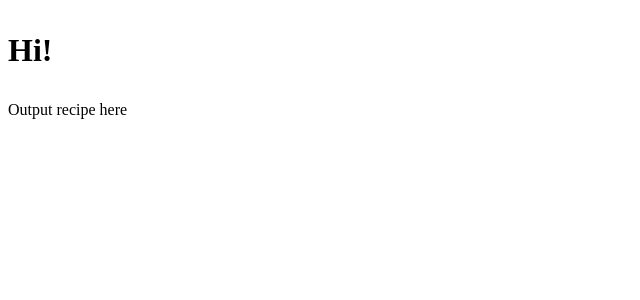
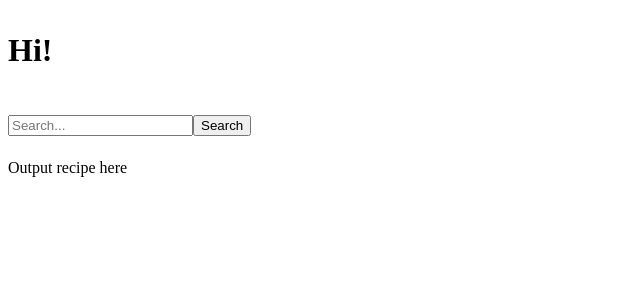
Before and after one commit to szerbe/HackBU2026, a React (Vite) app in the folder recipe-app/: page / in a window 1280 px wide. Shown: the top 300 px of the page, without its empty margins (0-640 px from the left). Built offline with nearby package versions, Linux system fonts and the light colour scheme.

Commit message:
added components folder

```diff
--- /dev/null
+++ b/recipe-app/src/components/Searchbar.jsx
@@ -0,0 +1,25 @@
+import React, { useState } from 'react';
+
+const SearchBar = ({ onSearch }) => {
+  const [query] = useState("");
+
+  const handleSubmit = (e) => {
+    e.preventDefault();
+    if (onSearch) {
+      onSearch(query);
+    }
+  };
+
+  return (
+    <form onSubmit={handleSubmit}>
+      <input
+        type="text"
+        placeholder="Search..."
+        value={query}
+      />
+      <button type="submit">Search</button>
+    </form>
+  );
+};
+
+export default SearchBar;
--- a/recipe-app/src/pages/Home.jsx
+++ b/recipe-app/src/pages/Home.jsx
@@ -1,3 +1,6 @@
+import SearchBar from "../components/Searchbar";
+
+
 const Home = () => {
 
   return (
@@ -9,6 +12,7 @@ const Home = () => {
           <header className="bg-[var(--primary-color)] p-4 rounded-sm">
             <h1 className="text-3xl font-bold">
               <p className="text-white">Hi!</p>
+              <SearchBar>Type text here</SearchBar>
             </h1>
           </header>
           <main className="p-4">
```
Also changed, not shown: 1 other file (tests, documents, lock files or other folders).
